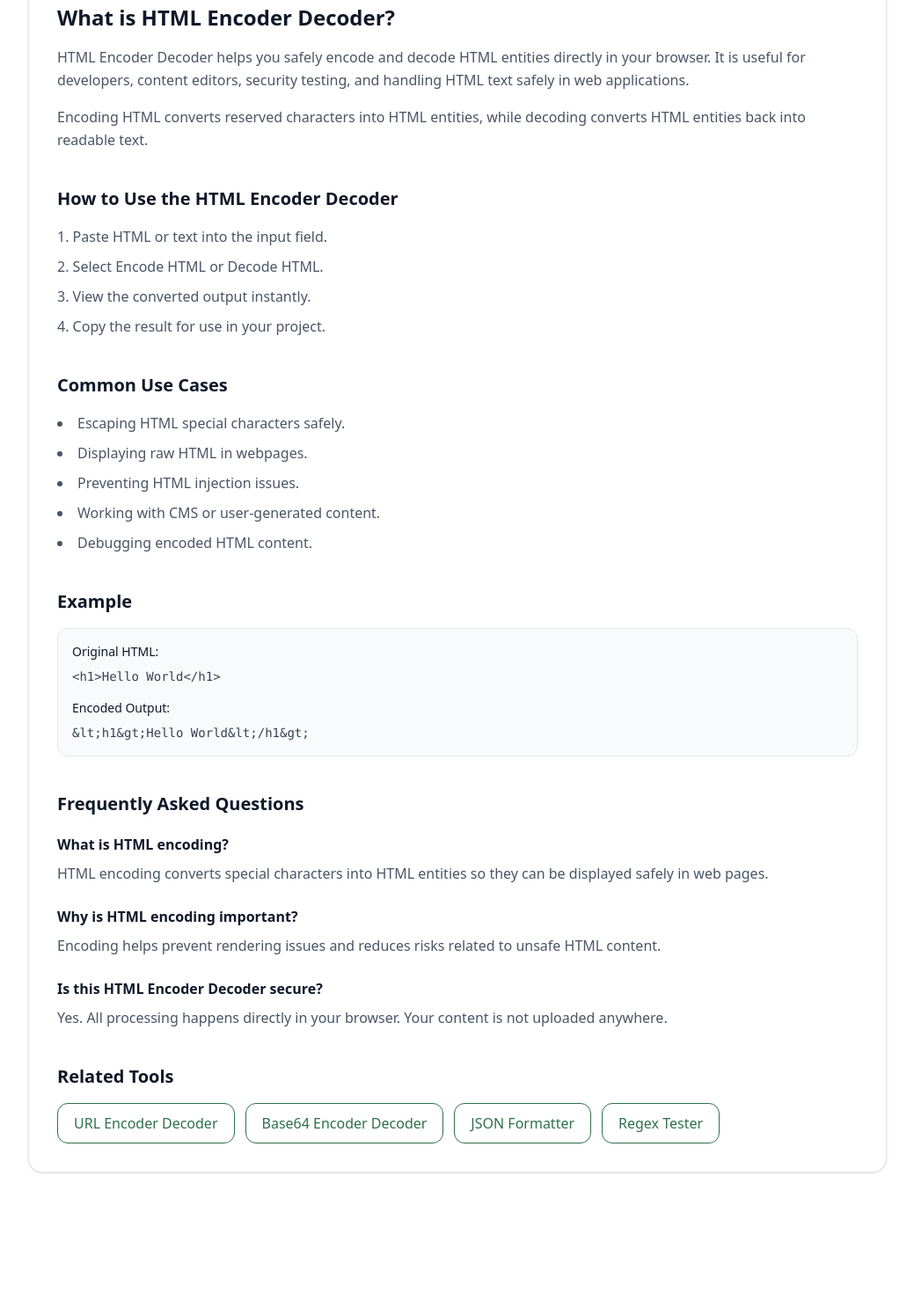
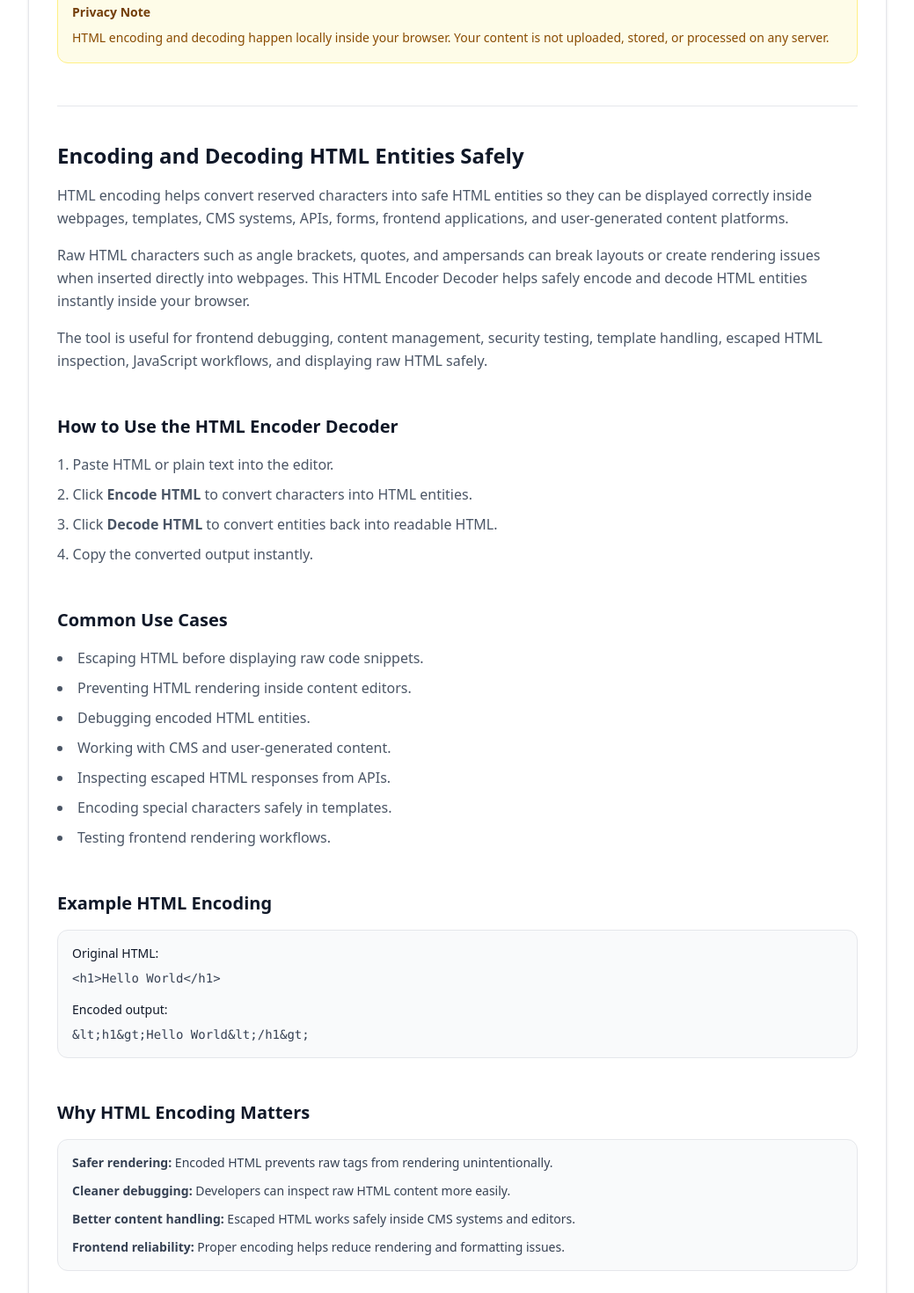
Before and after one commit to vaarunsonawwane-ops/yoryantra-new, a Next.js app: page /tools/html-encoder-decoder in a window 1280 px wide. Shown: the part 1100-2570 px from the top of the page at 88% size, without its empty margins (120-1159 px from the left). Built offline with nearby package versions, Linux system fonts and the light colour scheme.

Commit message:
HTML Encoder Decoder SEO Update

```diff
--- a/app/tools/html-encoder-decoder/ToolClient.tsx
+++ b/app/tools/html-encoder-decoder/ToolClient.tsx
@@ -47,10 +47,12 @@ export default function ToolClient() {
         </label>
 
         <textarea
-          className="w-full h-64 rounded-xl border border-gray-300 p-4 text-sm outline-none focus:ring-2 focus:ring-[var(--green)] focus:border-transparent transition"
+          className="w-full h-64 rounded-xl border border-gray-300 p-4 text-sm font-mono outline-none focus:ring-2 focus:ring-[var(--green)] focus:border-transparent transition"
           placeholder="Paste HTML or text here..."
           value={input}
-          onChange={(e) => setInput(e.target.value)}
+          onChange={(e) =>
+            setInput(e.target.value)
+          }
         />
       </div>
 
@@ -88,7 +90,9 @@ export default function ToolClient() {
           {output && (
             <button
               onClick={() =>
-                navigator.clipboard.writeText(output)
+                navigator.clipboard.writeText(
+                  output
+                )
               }
               className="yoryantra-btn-outline text-sm"
             >
@@ -97,28 +101,49 @@ export default function ToolClient() {
           )}
         </div>
 
-        <pre className="yoryantra-output overflow-auto text-sm min-h-[180px] whitespace-pre-wrap break-words">
-          {output || "Encoded or decoded HTML will appear here..."}
+        <pre className="yoryantra-output overflow-auto text-sm min-h-[220px] whitespace-pre-wrap break-words">
+          {output ||
+            "Encoded or decoded HTML will appear here..."}
         </pre>
       </div>
 
+      {/* PRIVACY NOTE */}
+      <div className="mt-8 rounded-xl border border-yellow-200 bg-yellow-50 p-4">
+        <h3 className="text-sm font-semibold text-yellow-900">
+          Privacy Note
+        </h3>
+
+        <p className="mt-2 text-sm leading-relaxed text-yellow-800">
+          HTML encoding and decoding happen locally inside your browser. Your
+          content is not uploaded, stored, or processed on any server.
+        </p>
+      </div>
+
       {/* SEO CONTENT */}
-      <section className="mt-12 border-t border-gray-200 pt-10 space-y-10">
+      <section className="mt-12 border-t border-gray-200 pt-10 space-y-12">
         <div>
           <h2 className="text-2xl font-semibold text-gray-900">
-            What is HTML Encoder Decoder?
+            Encoding and Decoding HTML Entities Safely
           </h2>
 
           <p className="mt-4 text-gray-600 leading-relaxed">
-            HTML Encoder Decoder helps you safely encode and decode
-            HTML entities directly in your browser. It is useful for
-            developers, content editors, security testing, and handling
-            HTML text safely in web applications.
+            HTML encoding helps convert reserved characters into safe HTML
+            entities so they can be displayed correctly inside webpages,
+            templates, CMS systems, APIs, forms, frontend applications, and
+            user-generated content platforms.
           </p>
 
           <p className="mt-4 text-gray-600 leading-relaxed">
-            Encoding HTML converts reserved characters into HTML entities,
-            while decoding converts HTML entities back into readable text.
+            Raw HTML characters such as angle brackets, quotes, and ampersands
+            can break layouts or create rendering issues when inserted directly
+            into webpages. This HTML Encoder Decoder helps safely encode and
+            decode HTML entities instantly inside your browser.
+          </p>
+
+          <p className="mt-4 text-gray-600 leading-relaxed">
+            The tool is useful for frontend debugging, content management,
+            security testing, template handling, escaped HTML inspection,
+            JavaScript workflows, and displaying raw HTML safely.
           </p>
         </div>
 
@@ -128,10 +153,23 @@ export default function ToolClient() {
           </h2>
 
           <ol className="mt-4 list-decimal list-inside space-y-2 text-gray-600 leading-relaxed">
-            <li>Paste HTML or text into the input field.</li>
-            <li>Select Encode HTML or Decode HTML.</li>
-            <li>View the converted output instantly.</li>
-            <li>Copy the result for use in your project.</li>
+            <li>
+              Paste HTML or plain text into the editor.
+            </li>
+
+            <li>
+              Click <strong>Encode HTML</strong> to convert characters into HTML
+              entities.
+            </li>
+
+            <li>
+              Click <strong>Decode HTML</strong> to convert entities back into
+              readable HTML.
+            </li>
+
+            <li>
+              Copy the converted output instantly.
+            </li>
           </ol>
         </div>
 
@@ -141,20 +179,42 @@ export default function ToolClient() {
           </h2>
 
           <ul className="mt-4 list-disc list-inside space-y-2 text-gray-600 leading-relaxed">
-            <li>Escaping HTML special characters safely.</li>
-            <li>Displaying raw HTML in webpages.</li>
-            <li>Preventing HTML injection issues.</li>
-            <li>Working with CMS or user-generated content.</li>
-            <li>Debugging encoded HTML content.</li>
+            <li>
+              Escaping HTML before displaying raw code snippets.
+            </li>
+
+            <li>
+              Preventing HTML rendering inside content editors.
+            </li>
+
+            <li>
+              Debugging encoded HTML entities.
+            </li>
+
+            <li>
+              Working with CMS and user-generated content.
+            </li>
+
+            <li>
+              Inspecting escaped HTML responses from APIs.
+            </li>
+
+            <li>
+              Encoding special characters safely in templates.
+            </li>
+
+            <li>
+              Testing frontend rendering workflows.
+            </li>
           </ul>
         </div>
 
         <div>
           <h2 className="text-xl font-semibold text-gray-900">
-            Example
+            Example HTML Encoding
           </h2>
 
-          <div className="mt-4 rounded-xl border border-gray-200 bg-gray-50 p-4 text-sm text-gray-700">
+          <div className="mt-4 rounded-xl border border-gray-200 bg-gray-50 p-4 text-sm text-gray-700 overflow-auto">
             <p className="font-medium text-gray-900">
               Original HTML:
             </p>
@@ -164,12 +224,42 @@ export default function ToolClient() {
             </pre>
 
             <p className="mt-4 font-medium text-gray-900">
-              Encoded Output:
+              Encoded output:
             </p>
 
             <pre className="mt-2 whitespace-pre-wrap break-words">
 {`&lt;h1&gt;Hello World&lt;/h1&gt;`}
             </pre>
+          </div>
+        </div>
+
+        <div>
+          <h2 className="text-xl font-semibold text-gray-900">
+            Why HTML Encoding Matters
+          </h2>
+
+          <div className="mt-4 rounded-xl border border-gray-200 bg-gray-50 p-4 text-sm text-gray-700">
+            <ul className="space-y-3">
+              <li>
+                <strong>Safer rendering:</strong> Encoded HTML prevents raw tags
+                from rendering unintentionally.
+              </li>
+
+              <li>
+                <strong>Cleaner debugging:</strong> Developers can inspect raw
+                HTML content more easily.
+              </li>
+
+              <li>
+                <strong>Better content handling:</strong> Escaped HTML works
+                safely inside CMS systems and editors.
+              </li>
+
+              <li>
+                <strong>Frontend reliability:</strong> Proper encoding helps
+                reduce rendering and formatting issues.
+              </li>
+            </ul>
           </div>
         </div>
 
@@ -185,19 +275,30 @@ export default function ToolClient() {
               </h3>
 
               <p className="mt-2 text-gray-600 leading-relaxed">
-                HTML encoding converts special characters into HTML entities
-                so they can be displayed safely in web pages.
+                HTML encoding converts reserved characters such as angle
+                brackets and quotes into safe HTML entities.
               </p>
             </div>
 
             <div>
               <h3 className="font-semibold text-gray-900">
-                Why is HTML encoding important?
+                What is HTML decoding?
               </h3>
 
               <p className="mt-2 text-gray-600 leading-relaxed">
-                Encoding helps prevent rendering issues and reduces risks
-                related to unsafe HTML content.
+                HTML decoding converts HTML entities back into readable text and
+                HTML characters.
+              </p>
+            </div>
+
+            <div>
+              <h3 className="font-semibold text-gray-900">
+                Why are HTML entities important?
+              </h3>
+
+              <p className="mt-2 text-gray-600 leading-relaxed">
+                HTML entities help display special characters safely without
+                breaking webpage rendering.
               </p>
             </div>
 
@@ -207,8 +308,18 @@ export default function ToolClient() {
               </h3>
 
               <p className="mt-2 text-gray-600 leading-relaxed">
-                Yes. All processing happens directly in your browser.
-                Your content is not uploaded anywhere.
+                Yes. All encoding and decoding happen locally inside your
+                browser.
+              </p>
+            </div>
+
+            <div>
+              <h3 className="font-semibold text-gray-900">
+                Is HTML processing handled on the server?
+              </h3>
+
+              <p className="mt-2 text-gray-600 leading-relaxed">
+                No. HTML processing happens locally inside your browser.
               </p>
             </div>
           </div>
@@ -219,21 +330,45 @@ export default function ToolClient() {
             Related Tools
           </h2>
 
+          <p className="mt-3 text-gray-600 leading-relaxed">
+            HTML encoding often connects with APIs, frontend debugging, text
+            transformation, Base64 encoding, and structured content workflows.
+          </p>
+
           <div className="mt-4 flex flex-wrap gap-3">
-            <Link href="/tools/url-encoder" className="yoryantra-btn-outline">
+            <Link
+              href="/tools/url-encoder"
+              className="yoryantra-btn-outline"
+            >
               URL Encoder Decoder
             </Link>
 
-            <Link href="/tools/base64-encoder-decoder" className="yoryantra-btn-outline">
+            <Link
+              href="/tools/base64-encoder-decoder"
+              className="yoryantra-btn-outline"
+            >
               Base64 Encoder Decoder
             </Link>
 
-            <Link href="/tools/json-formatter" className="yoryantra-btn-outline">
+            <Link
+              href="/tools/json-formatter"
+              className="yoryantra-btn-outline"
+            >
               JSON Formatter
             </Link>
 
-            <Link href="/tools/regex-tester" className="yoryantra-btn-outline">
+            <Link
+              href="/tools/regex-tester"
+              className="yoryantra-btn-outline"
+            >
               Regex Tester
+            </Link>
+
+            <Link
+              href="/tools/text-case-converter"
+              className="yoryantra-btn-outline"
+            >
+              Text Case Converter
             </Link>
           </div>
         </div>
```
